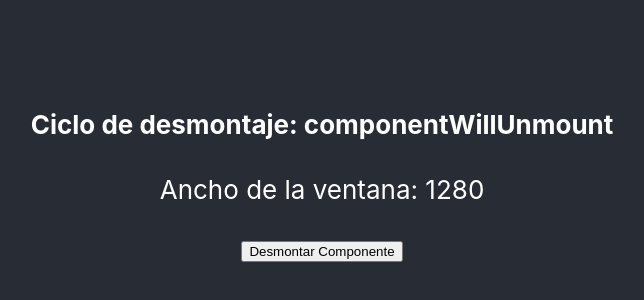
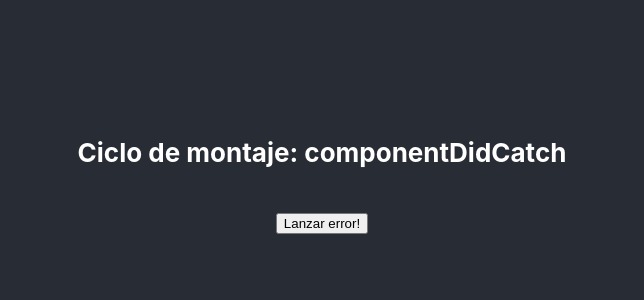
Before and after one commit to daserrano/reactNative, a React (Create React App) app: page / in a window 1280 px wide. Shown: the part 232-532 px from the top of the page, without its empty margins (318-962 px from the left). Built offline with nearby package versions, Linux system fonts and the light colour scheme.

Commit message:
componentDidCatch. Controlar errores.

```diff
--- a/src/App.js
+++ b/src/App.js
@@ -1,7 +1,7 @@
 import React, { Component } from 'react';
 import logo from './logo.svg';
 import './App.css';
-import EjemploDeComponentWillUnmount from './sections/life-cycle/componentWillUnmount'
+import EjemploDeComponentDidCatch from './sections/life-cycle/ejemploDeComponentDidCatch'
 
 class App extends Component {
 
@@ -9,7 +9,7 @@
     return (
     <div className="App">
       <header className="App-header">
-        <EjemploDeComponentWillUnmount/>
+        <EjemploDeComponentDidCatch/>
       </header>
     </div>
   );
--- /dev/null
+++ b/src/sections/life-cycle/ejemploDeComponentDidCatch.js
@@ -0,0 +1,49 @@
+import React, { Component} from 'react'
+
+class BotonQueLanzaError extends Component {
+  state = { throwError: false}
+
+  render() {
+    if (this.state.throwError) {
+      throw new Error('Error lanzado por el boton')
+    }
+
+    return (
+      <button onClick={() => this.setState({throwError: true})}>
+        Lanzar error!
+      </button>
+    )
+  }
+}
+
+class EjemploDeComponentDidCatch extends Component {
+  state = {hasError: false, errorMsg: ''}
+
+  componentDidCatch(error, errorInfo) {
+    console.log('componentDidCatch')
+    console.log({error, errorInfo })
+    this.setState({hasError: true, errorMsg: error.toString()})
+  }
+
+  render() {
+    if (this.state.hasError) {
+      return (
+        <div>
+          <p>Error en el componente: {this.state.errorMsg}</p>
+          <button onClick={() => {this.setState({hasError: false})}}>
+            Volver a la aplicacion
+          </button>
+        </div>
+      )
+
+    }
+    return (
+      <div>
+        <h4>Ciclo de montaje: componentDidCatch</h4>
+        <BotonQueLanzaError/>
+      </div>
+    )
+  }
+}
+
+export default EjemploDeComponentDidCatch
```
